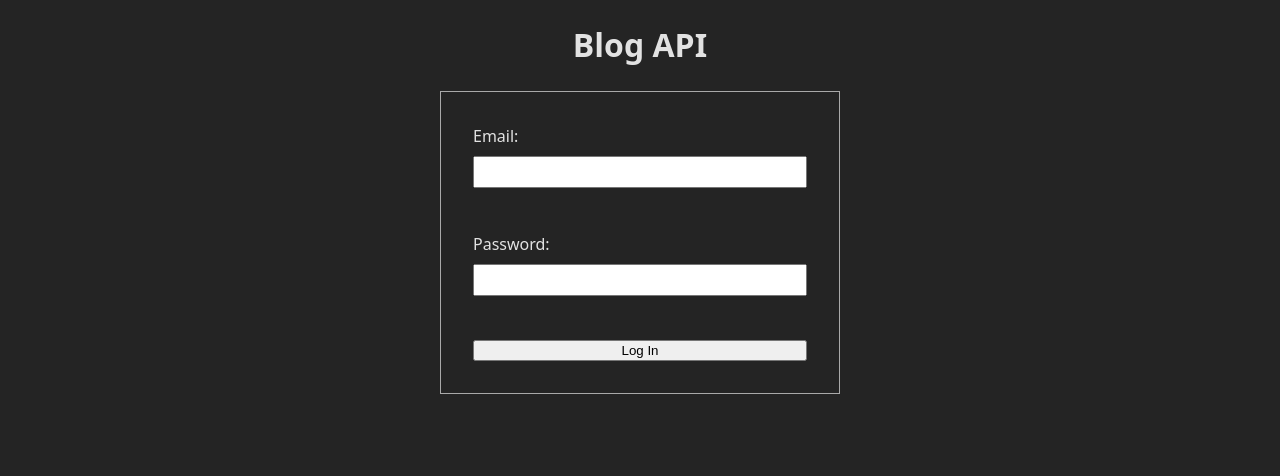
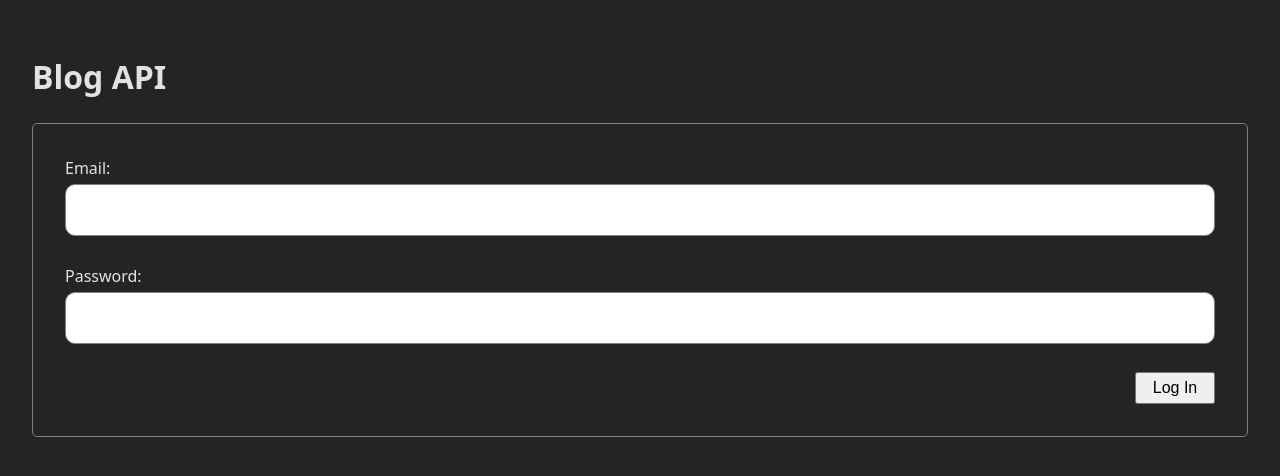
Before and after one commit to man7788/top-nodejs24-blog-api-admin, a React (Vite) app: page /login in a window 1280 px wide. Shown: the top 476 px of the page. Built offline with nearby package versions, Linux system fonts and the light colour scheme; no server answers.

Commit message:
update Login styles

```diff
--- a/src/components/login/Login.module.css
+++ b/src/components/login/Login.module.css
@@ -1,43 +1,58 @@
 .Login {
-  min-width: 500px;
-  height: 100vh;
-  display: flex;
-  flex-direction: column;
-  align-items: center;
+  composes:
+    app-height-width from global,
+    flex-column-align-center from global;
+  padding: 2rem;
 }
 
-.loading,
-.error {
-  display: grid;
-  justify-content: center;
+.altHeader {
+  font-size: 2rem;
+  margin: 0 0 1rem 0;
+}
+
+.altMessage {
+  font-size: 1rem;
+}
+
+.header {
+  font-size: 2rem;
 }
 
 .form {
-  border: 1px solid darkgray;
+  composes: flex-column from global;
+  border-radius: 5px;
+  border: 1px solid var(--border-color-grey);
   min-width: 400px;
-  display: grid;
   padding: 2rem;
 }
 
 .inputGroup {
-  height: 100px;
-  display: flex;
-  flex-direction: column;
-  margin-bottom: 0.5rem;
+  composes: flex-column from global;
+  height: 92px;
+  margin-bottom: 1rem;
+}
+
+.label {
+  font-size: 1rem;
+  margin-bottom: 0.25rem;
+}
+
+.inputStyle {
+  border-radius: 10px;
+  border: 1px solid var(--border-color-grey);
+  font-size: 1rem;
+  padding: 1rem;
 }
 
 .input {
-  height: 2rem;
-  margin-top: 0.5rem;
+  composes: inputStyle;
+  min-height: 40px;
+  font-size: 1rem;
 }
 
-.errorMessage {
-  display: flex;
-  align-items: center;
-}
-
-.loginButton {
+.submit {
   width: 5rem;
   height: 2rem;
-  justify-self: end;
+  font-size: 1rem;
+  align-self: end;
 }
```
